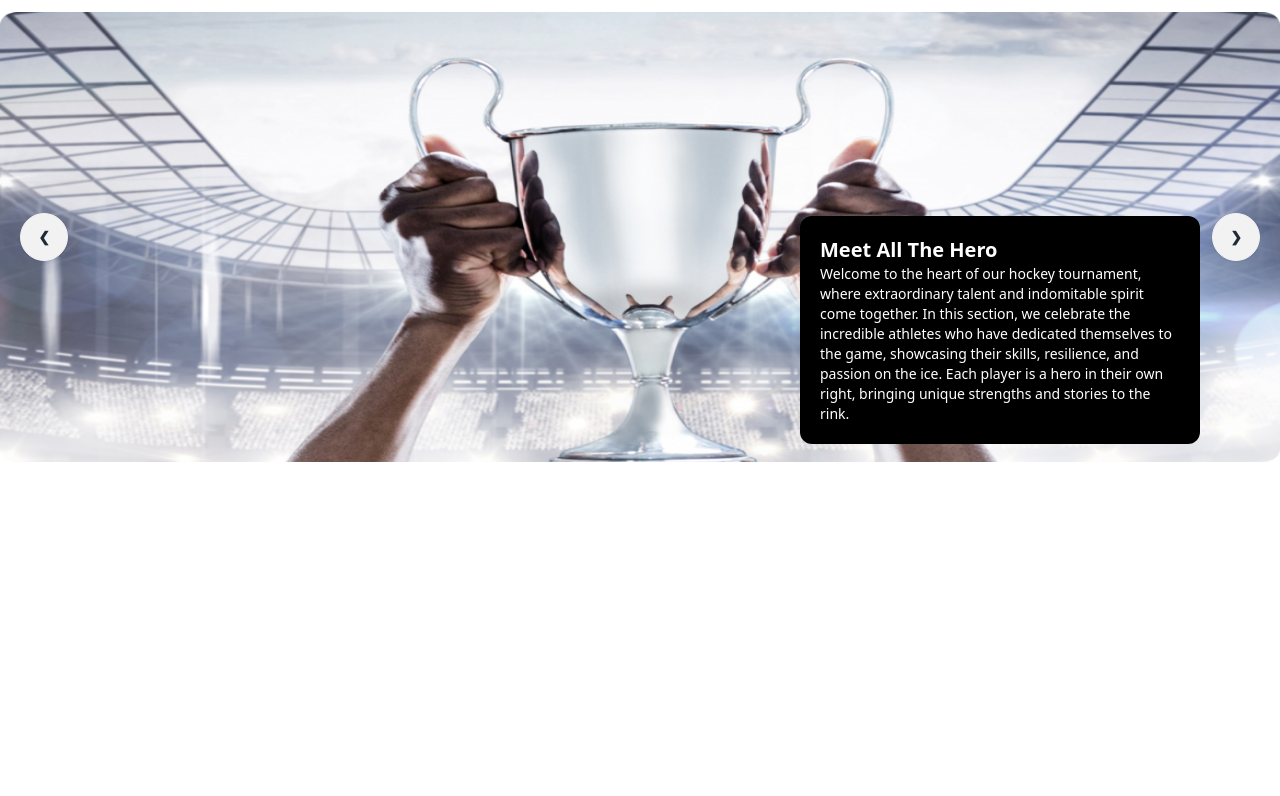
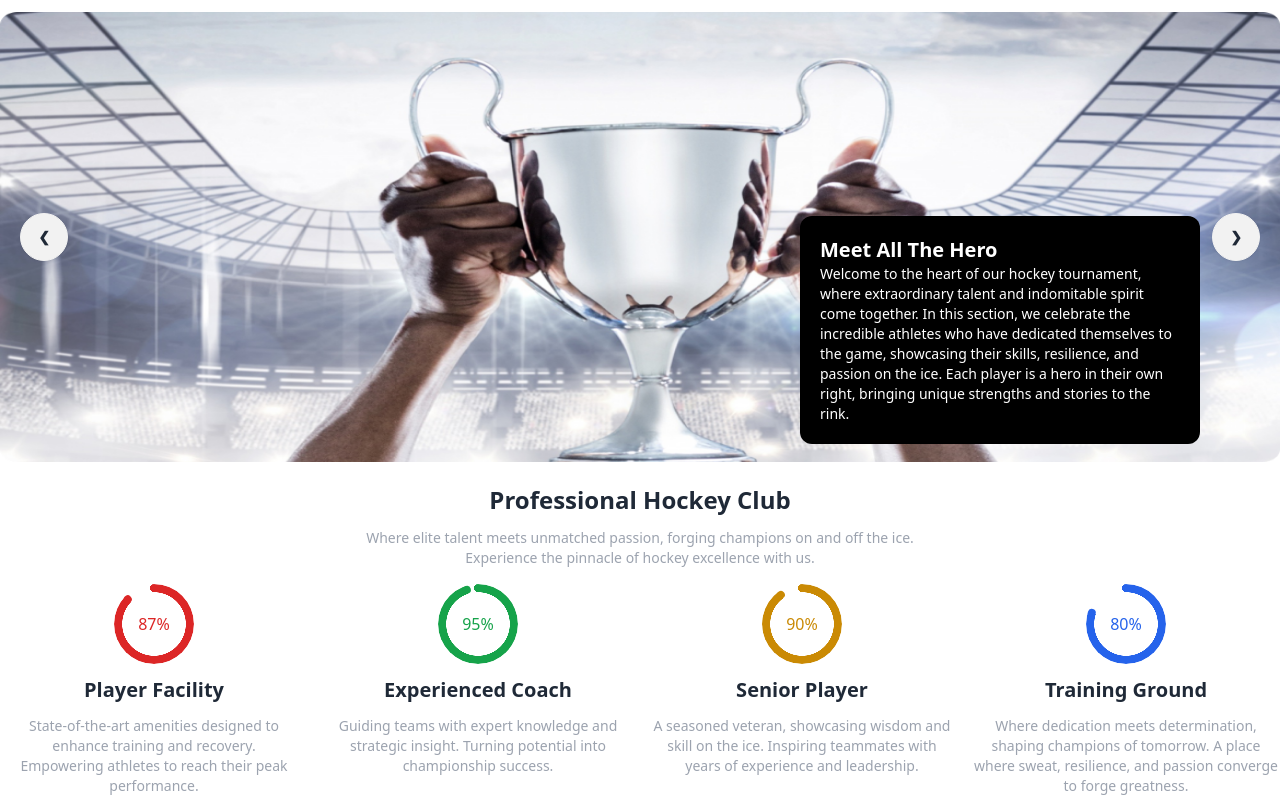
Before and after one commit to samio11/PH_Assignment_02_Hockey_web_Samio, a plain HTML site: page index.html in a window 1280 px wide. Shown: the part 72-868 px from the top of the page. Before the commit the page ends 800 px from the top, so only its background shows below. Drawn offline with nearby package versions, Linux system fonts and the light colour scheme; grey boxes are pictures that could not be loaded.

Commit message:
Progressbar section added

```diff
--- a/index.html
+++ b/index.html
@@ -86,9 +86,48 @@
         </div>
         <div>
             <div class="bg-black static lg:absolute text-white p-5 bottom-6 right-20 w-full lg:w-[400px] rounded-xl">
-               <h2 class="text-xl font-bold">Meet All The Hero</h2>
-               <p class="text-sm">Welcome to the heart of our hockey tournament, where extraordinary talent and indomitable spirit come together. In this section,  we celebrate the incredible athletes who have dedicated themselves to the game, showcasing  their skills, resilience, and passion on the ice. Each player is a hero in their own right, bringing unique strengths and stories to the rink.</p>
+                <h2 class="text-xl font-bold">Meet All The Hero</h2>
+                <p class="text-sm">Welcome to the heart of our hockey tournament, where extraordinary talent and
+                    indomitable spirit come together. In this section, we celebrate the incredible athletes who have
+                    dedicated themselves to the game, showcasing their skills, resilience, and passion on the ice. Each
+                    player is a hero in their own right, bringing unique strengths and stories to the rink.</p>
             </div>
+        </div>
+    </div>
+    <!-- Professional Hockey Club -->
+    <div class=" mt-5">
+        <h2 class="text-2xl text-center font-bold mb-3">Professional Hockey Club</h2>
+        <p class="text-sm text-center text-gray-400">Where elite talent meets unmatched passion, forging champions on
+            and off the ice. <br> Experience the pinnacle of hockey excellence with us.</p>
+    </div>
+    <div class="grid grid-cols-1 lg:grid-cols-4 gap-4 mt-5">
+        <div class="w-full space-y-3">
+            <div class="flex justify-center items-center">
+                <div class="radial-progress text-center text-red-600" style="--value:87;" role="progressbar">87%</div>
+            </div>
+            <h4 class="text-xl text-center font-bold">Player Facility</h4>
+            <p class="text-sm text-center text-gray-400">State-of-the-art amenities designed to enhance training and recovery. <br> Empowering athletes to reach their peak performance.</p>
+        </div>
+        <div class="w-full space-y-3">
+            <div class="flex justify-center items-center">
+                <div class="radial-progress text-center text-green-600" style="--value:95;" role="progressbar">95%</div>
+            </div>
+            <h4 class="text-xl text-center font-bold">Experienced Coach</h4>
+            <p class="text-sm text-center text-gray-400">Guiding teams with expert knowledge and strategic insight. Turning potential into championship success.</p>
+        </div>
+        <div class="w-full space-y-3">
+            <div class="flex justify-center items-center">
+                <div class="radial-progress text-center text-yellow-600" style="--value:90;" role="progressbar">90%</div>
+            </div>
+            <h4 class="text-xl text-center font-bold">Senior Player</h4>
+            <p class="text-sm text-center text-gray-400">A seasoned veteran, showcasing wisdom and skill on the ice. Inspiring teammates with years of experience and leadership.</p>
+        </div>
+        <div class="w-full space-y-3">
+            <div class="flex justify-center items-center">
+                <div class="radial-progress text-center text-blue-600" style="--value:80;" role="progressbar">80%</div>
+            </div>
+            <h4 class="text-xl text-center font-bold">Training Ground</h4>
+            <p class="text-sm text-center text-gray-400">Where dedication meets determination, shaping champions of tomorrow. A place where sweat, resilience, and passion converge to forge greatness.</p>
         </div>
     </div>
 </body>
```
